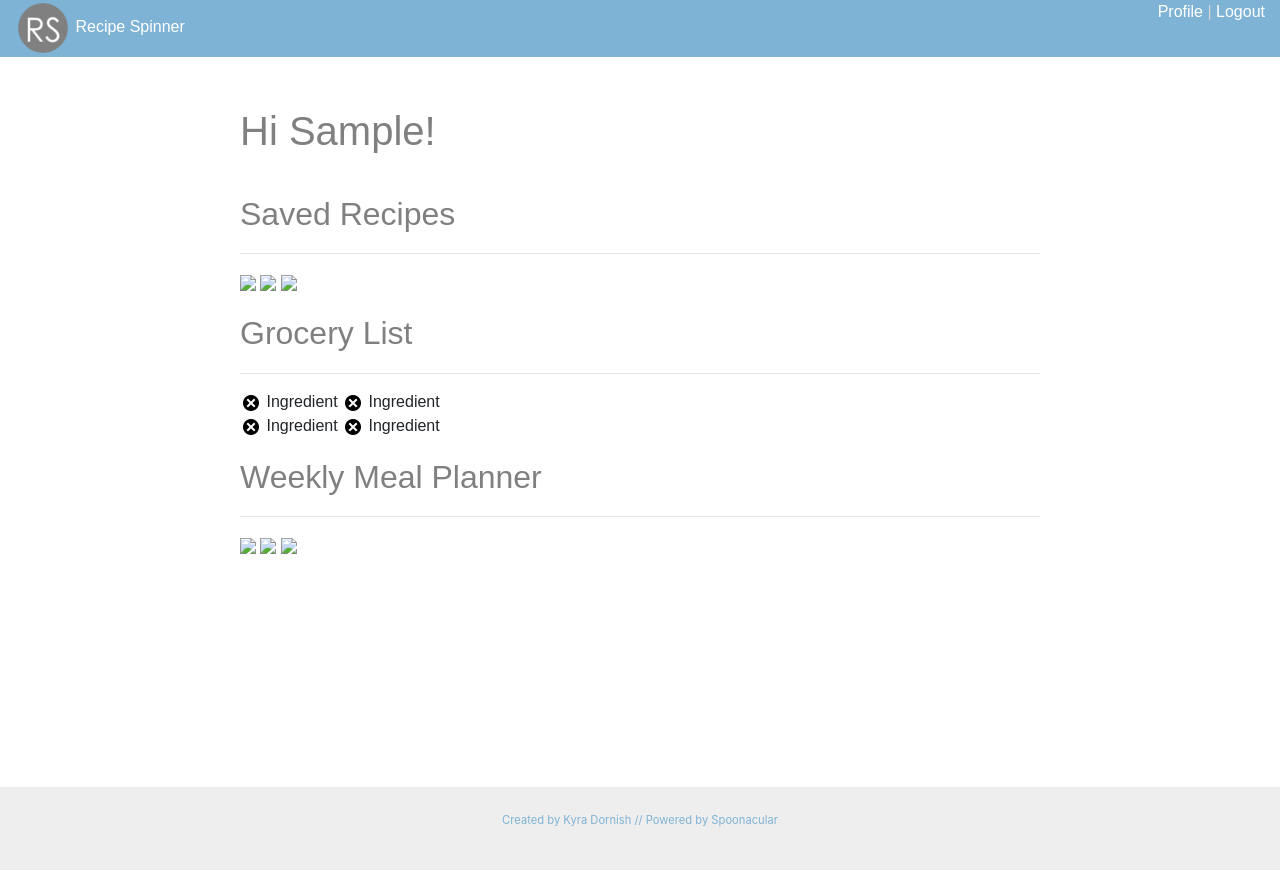
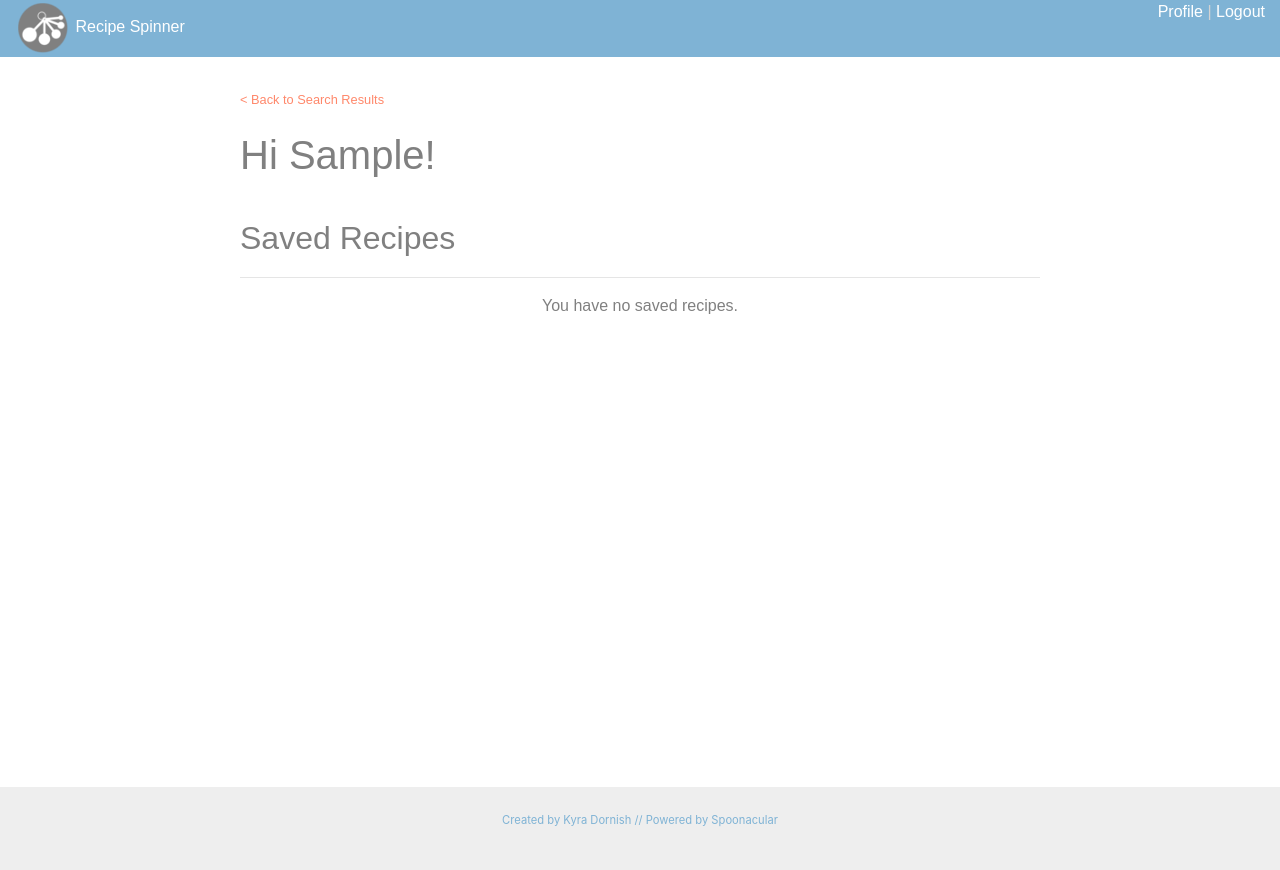
Before and after one commit to kyradornish/recipe-spinner, a Flask app: a page that uses app/templates/layout.html in a window 1280 px wide. Run offline with Flask 2, Linux system fonts and the light colour scheme; a user stored in the database is signed in; data comes from the database, SQL or seed files in the repository; data that the repository does not hold is empty; some libraries are stand-ins or nearby versions.

Commit message:
saved recipes on profile, recipes page, remove recipe from saved

```diff
--- a/app/routes.py
+++ b/app/routes.py
@@ -1,15 +1,15 @@
 from app import app, db
 from flask import render_template, url_for, redirect, flash, request, session
-from app.forms import LoginForm, RegistrationForm, RecipeSearch, AddIngredient
+from app.forms import LoginForm, RegistrationForm, RecipeSearch, getRecipeByIngredients, getRecipeURL
 from flask_login import current_user, login_user, logout_user, login_required
-from app.models import User
+from app.models import User, Saved
 from werkzeug.urls import url_parse
 
 
 @app.route("/", methods=['GET', 'POST'])
 def index():
+    session["ingredients"].clear()
     form = RecipeSearch()
-    ingredients = session["ingredients"]
     if form.validate_on_submit():
         ingredient=form.ingredient.data
         return redirect(url_for('results', ingredient=ingredient, remove='False'))
@@ -33,61 +33,67 @@ def results(ingredient, remove):
             else:
                 ingredients.append(form.ingredient.data)
     ingredient_list = ""
-    print(ingredients)
     ingredients = session["ingredients"]
-    print(ingredients)
     for ingredient in ingredients:
         ingredient_list += ingredient + ","
-    resultjson = form.getRecipeByIngredients(ingredient_list)
+    resultjson = getRecipeByIngredients(ingredient_list)
     session["resultjson"] = resultjson
     resultid = []
     for result in resultjson:
         resultid.append(result["id"])
     recipeinfo = []
     for id in resultid:
-        recipeinfo.append(form.getRecipeURL(id))
+        recipeinfo.append(getRecipeURL(id))
     return render_template('results.html', results=resultjson, recipeinfo=recipeinfo, ingredients=ingredients, form=form, title="Results")
 
-@app.route('/remove/<ingredient>')
-def remove(ingredient):
-    ingredients = session["ingredients"]
-    for i in range(len(ingredients)):
-        if ingredient == ingredients[i]:
-            print(ingredients[i])
-            print(ingredient)
-            print(ingredients)
-            session['ingredients'].pop(i)
-            print(ingredients)
-            return redirect(url_for('results', ingredients=ingredients))
-
+@app.route("/recipe/<r_id>")
+def recipe(r_id):
+    recipeinfo = [getRecipeURL(r_id)]
+    return render_template("recipe.html", recipeinfo=recipeinfo, title="Recipe")
 
 @app.route('/clear')
 def clear():
   session["ingredients"].clear()
   flash("You have cleared your list of ingredients, start a new search by entering ingredients.")
-  return redirect(url_for('index'))
+  return redirect(url_for('results', ingredient=False, remove='False'))
+
+@app.route('/save/<r_id>', methods=['GET', 'POST'])
+def save(r_id):
+    if current_user.is_anonymous:
+        flash("You must be logged in to save recipes.")
+        return redirect(url_for('results', ingredient=False, remove=False))
+    user_recipes = Saved.query.filter_by(user_id=current_user.id).all()
+    for recipe in user_recipes:
+        if int(r_id) == recipe.recipe_id:
+            flash("You have already saved this recipe.")
+            return redirect(url_for('results', ingredient=False, remove=False))
+    saved_recipe = Saved(recipe_id=r_id, user_id=current_user.id)
+    db.session.add(saved_recipe)
+    db.session.commit()
+    flash("Recipe saved!")
+    return redirect(url_for('results', ingredient=False, remove='False'))
+
+@app.route('/remove/<r_id>', methods=['GET', 'POST'])
+@login_required
+def remove(r_id):
+    Saved.query.filter_by(user_id=current_user.id, recipe_id=r_id).delete()
+    db.session.commit()
+    flash('You have successfully removed the recipe.')
+    return redirect(url_for('profile', username=current_user.username))
+
 
 @app.route('/profile/<username>')
 @login_required
 def profile(username):
     user = User.query.filter_by(username=username).first()
-    return render_template('profile.html', user=user, title="Profile")
-
-
-@app.route("/planner")
-def planner():
-    return render_template("planner.html")
-
-
-@app.route("/saved")
-def saved():
-    return render_template("saved.html")
-
-
-@app.route("/recipe")
-def recipe():
-    return render_template("recipe.html")
-
+    user_recipes = Saved.query.filter_by(user_id=current_user.id).all()
+    recipe_list = []
+    for recipe in user_recipes:
+        recipe_list.append(recipe.recipe_id)
+    recipeinfo = []
+    for r_id in recipe_list:
+        recipeinfo.append(getRecipeURL(r_id))
+    return render_template('profile.html', user=user, title="Profile", recipeinfo=recipeinfo)
 
 @app.route('/login', methods=['GET', 'POST'])
 def login():
@@ -106,7 +112,6 @@ def login():
         return redirect(next_page)
     return render_template('login.html', title="Log In", form=form)
 
-
 @app.route('/register', methods=['GET', 'POST'])
 def register():
     if current_user.is_authenticated:
@@ -122,8 +127,12 @@ def register():
         return redirect(url_for('profile', username=form.username.data))
     return render_template('register.html', title="Register", form=form)
 
-
 @app.route('/logout')
 def logout():
+    session["ingredients"].clear()
     logout_user()
     return redirect(url_for('login'))
+
+@app.route("/planner")
+def planner():
+    return render_template("planner.html")
--- a/app/static/css/main.css
+++ b/app/static/css/main.css
@@ -16,6 +16,10 @@ header img {
 
 .alret-msg {
     margin-top: 80px;
+}
+
+.alert {
+    margin-right: 5px;
 }
 
 /* .nav-up {
@@ -37,6 +41,7 @@ header a:hover {
 
 body {
     overflow-x: hidden;
+    color: gray;
 }
 
 .main {
@@ -87,8 +92,12 @@ body {
 }
 
 .addinfo a {
-    font-size: 0.6em;
+    font-size: 0.8em;
     padding: 10px;
+}
+
+.sub-text {
+    font-size: 0.8em;
 }
 
 .vertbar {
@@ -116,6 +125,7 @@ body {
 
 .rcard a:hoover {
     text-decoration: none;
+    color: #ff9980;
 }
 
 .rcard {
@@ -142,6 +152,24 @@ body {
 
 .btn-new:hover{
     background-color:#ff886b;
+}
+
+.btn-save:hover {
+    color: #ff886b;
+}
+
+.breadcrumbs a{
+    color: #ff886b;
+    font-size: 0.8em;
+}
+
+.breadcrumbs a:hover {
+    color: gray;
+}
+
+.recipe_img {
+    max-width: 350px;
+    max-height: 350px;
 }
 
 .centertext {
--- a/app/templates/layout.html
+++ b/app/templates/layout.html
@@ -14,6 +14,8 @@
         crossorigin="anonymous">
 
     <link rel="stylesheet" href="/static/css/main.css">
+
+    <link rel="shortcut icon" href="{{ url_for('static', filename='favicon.ico') }}">
 </head>
 
 <body>
@@ -24,7 +26,7 @@
             </a>
             <div class="floatright">
                 {% if current_user.is_authenticated %}
-                <a href="/profile/{{ current_user.email }}">Profile</a>
+                <a href="/profile/{{ current_user.username }}">Profile</a>
                 <span class="vertbar">&#124;</span>
                 <a href="/logout">Logout</a>
                 {% else %}
--- a/app/templates/login.html
+++ b/app/templates/login.html
@@ -7,7 +7,7 @@
     {% with messages = get_flashed_messages() %}
         {% if messages %}
             {% for message in messages %}
-                <div class="alert alert-light">
+                <div class="alert alert-info">
                     <button type="button" class="close" data-dismiss="alert" aria-hidden="true">&times;</button>
                     <strong>{{ message }}</strong>
                 </div>
--- a/app/templates/profile.html
+++ b/app/templates/profile.html
@@ -8,7 +8,7 @@
     {% with messages = get_flashed_messages() %}
         {% if messages %}
             {% for message in messages %}
-                <div class="alert alert-light">
+                <div class="alert alert-info">
                     <button type="button" class="close" data-dismiss="alert" aria-hidden="true">&times;</button>
                     <strong>{{ message }}</strong>
                 </div>
@@ -17,6 +17,9 @@
     {% endwith %}
 
     <div class="row">
+        <div class="col-md-12 breadcrumbs">
+            <a href="{{ url_for('results', ingredient=False, remove=False) }}">< Back to Search Results</a>
+        </div>
         <div class="col-md-12">
              <h1>Hi {{ current_user.first_name }}!</h1>
         </div>
@@ -29,59 +32,27 @@
         </div>
     </div>
     <div class="row">
-        <div class="col-md-12">
-            <a href="https://placeholder.com"><img src="http://via.placeholder.com/100x100">
-            </a>
-            <a href="https://placeholder.com"><img src="http://via.placeholder.com/100x100">
-            </a>
-            <a href="https://placeholder.com"><img src="http://via.placeholder.com/100x100">
-            </a>
-        </div>
-    </div>
-    <div class="row">
-        <div class="col-md-12">
-            <h2>Grocery List</h2>
-            <hr>
-        </div>
-    </div>
-    <div class="row">
-        <div class="col-md-12">
-            <a href="#">
-                <img src="/static/images/circle-x-2x.png" class="deleteingredient">
-            </a>Ingredient
-            <a href="#">
-                <img src="/static/images/circle-x-2x.png" class="deleteingredient">
-            </a>Ingredient
-        </div>
-    </div>
-    <div class="row">
-        <div class="col-md-12">
-            <a href="#">
-                <img src="/static/images/circle-x-2x.png" class="deleteingredient">
-            </a>Ingredient
-            <a href="#">
-                <img src="/static/images/circle-x-2x.png" class="deleteingredient">
-            </a>Ingredient
-        </div>
-    </div>
-    <div class="row">
-        <div class="col-md-12">
-            <h2>Weekly Meal Planner</h2>
-            <hr>
-        </div>
-    </div>
-    <div class="row">
-        <div class="col-md-12">
-            <a href="https://placeholder.com">
-                <img src="http://via.placeholder.com/100x100">
-            </a>
-            <a href="https://placeholder.com">
-                <img src="http://via.placeholder.com/100x100">
-            </a>
-            <a href="https://placeholder.com">
-                <img src="http://via.placeholder.com/100x100">
-            </a>
-        </div>
+        {% if recipeinfo == [] %}
+            <div class="col-md-12 centertext">
+                <p>You have no saved recipes.</p>
+            </div>
+        {% endif %}
+         {% for result in recipeinfo %}
+            <div class="col-md-4 rcard">
+                <a href="{{ url_for('recipe', r_id=result['id']) }}">
+                    <img class="resultimg" src="{{ result['image'] }}">
+                </a>
+                <a href="{{ url_for('recipe', r_id=result['id']) }}">{{ result['title'] }}</a><br>
+                <p class="sub-text">
+                    <i>Number of Likes:
+                        <b> {{ result['aggregateLikes']}}</b>
+                    </i>
+                </p>
+                <a href="{{ url_for('remove', r_id=result['id']) }}">
+                    <button type="button" class="btn btn-sm btn-save pull-right">Remove Recipe</button>
+                </a>
+            </div>
+         {% endfor %}
     </div>
 </div>
 {% endblock %}
```
Also changed, not shown: app/forms.py (+29 -33 lines), app/models.py (+7 -12 lines), app/templates/recipe.html (+46 -27 lines), app/templates/results.html (+13 -12 lines), app/templates/saved.html (deleted, +0 -15 lines), migrations/versions/b4151fbbb6c9_change_saved_model_to_just_id_and_.py (added, +32 -0 lines), migrations/versions/bb40d6f0c0ae_made_username_unique.py (added, +28 -0 lines), migrations/versions/ff31b5a1c1b0_added_saved_model.py (added, +37 -0 lines), app/static/favicon.ico (added), app/static/images/recipe_spinner_logo.png.
